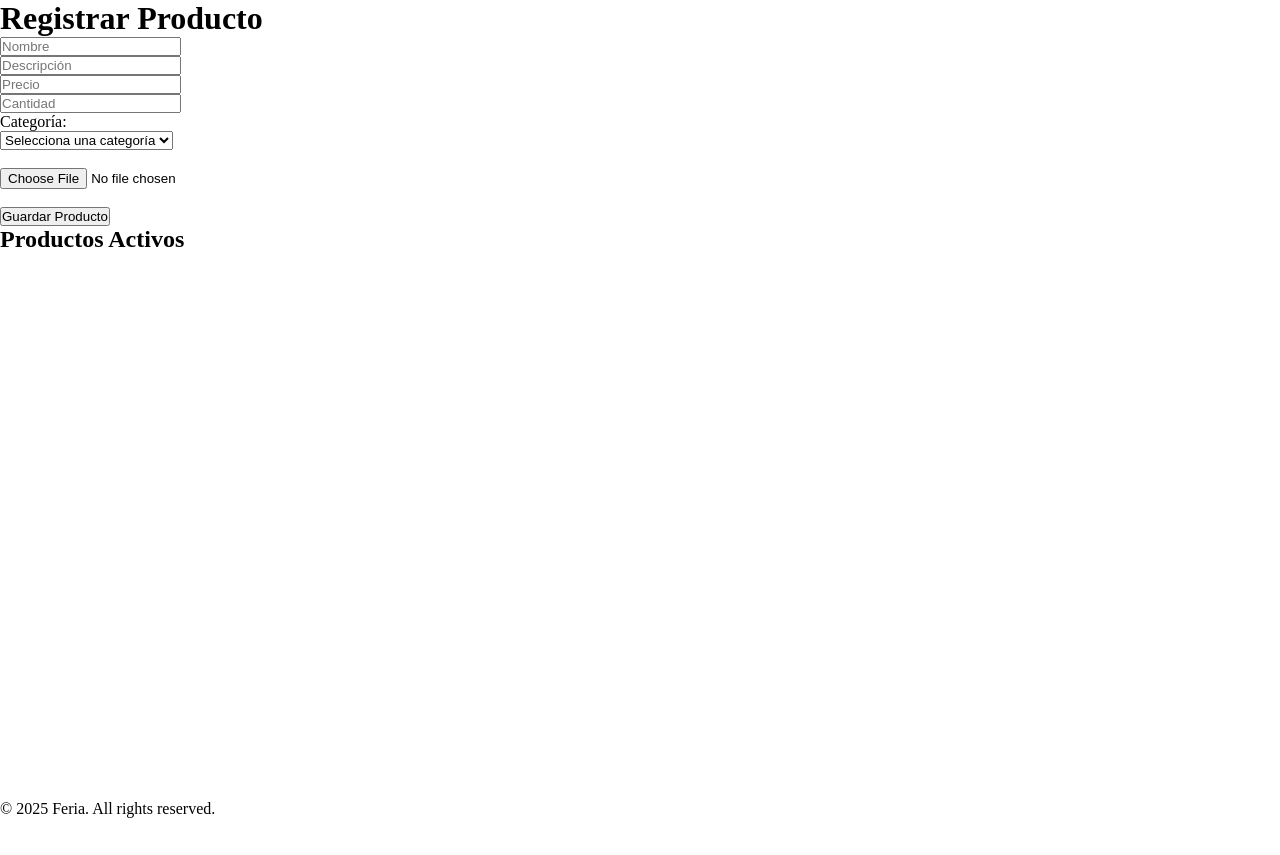
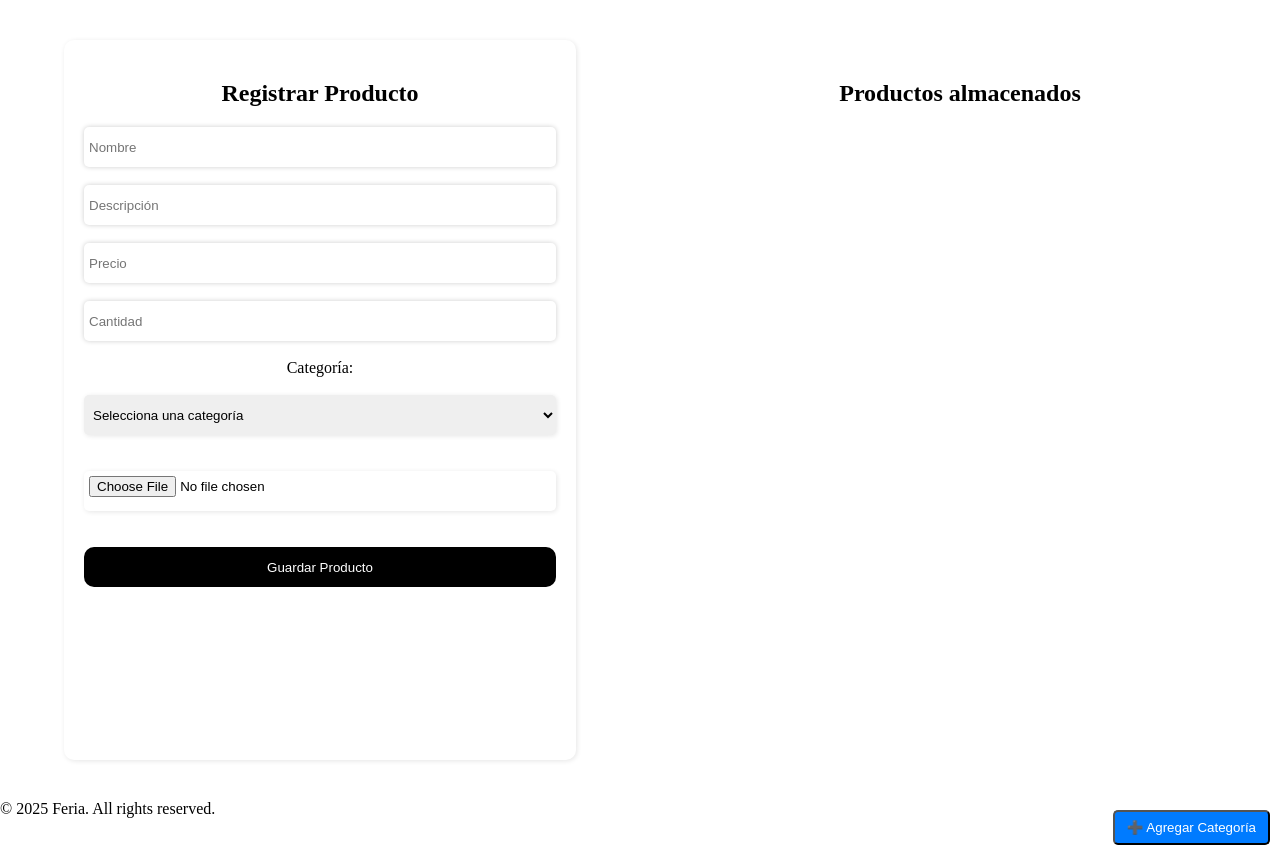
Before and after one commit to Enrique094/Feria, a Flask app: page /productos in a window 1280 px wide. Shown: the part 50-905 px from the top of the page. Before the commit the page ends 868 px from the top, so only its background shows below. Run offline with Flask 3, Linux system fonts and the light colour scheme; data that the repository does not hold is empty.

Commit message:
05-06
Se agrego la opcion de agregar categorias en la opcion de productos, ambos con css incluido

```diff
--- a/BDD2.SQL
+++ b/BDD2.SQL
@@ -37,7 +37,7 @@ CREATE TABLE cliente (
     id_cliente INT AUTO_INCREMENT PRIMARY KEY,
     nombre VARCHAR(20),
     apellido VARCHAR(20),
-    id_rango VARCHAR(),
+    id_rango INT,
     tel VARCHAR(15),
     dui VARCHAR(10),
     correo VARCHAR(30),
--- a/Templates/productos_blob.html
+++ b/Templates/productos_blob.html
@@ -1,8 +1,17 @@
 {% extends "layout.html" %}
 
 {% block content %}
-    <h1>Registrar Producto</h1>
+
+<head>
+    <link rel="stylesheet" href="{{ url_for('static', filename='css/productos.css') }}">
+</head>
+<section class="Producto">
+
+<div class="Formulario" style="width: 50%; align-items: center; justify-content: center; display: flex; flex-direction: column;">
+
+
     <form action="{{ url_for('productos') }}" method="POST" enctype="multipart/form-data">
+      <h1>Registrar Producto</h1>
         <input type="text" name="nombre" placeholder="Nombre" required><br>
         <input type="text" name="descripcion" placeholder="Descripción" required><br>
         <input type="number" name="precio" step="0.01" placeholder="Precio" required><br>
@@ -30,13 +39,44 @@
       {% endif %}
     {% endwith %}
 
-    <h2>Productos Activos</h2>
+</div>
+
+<div style="width: 50%; height: 80%; display: flex; flex-direction: column; align-items: center; overflow-y: scroll;">
+
+    <h2>Productos almacenados</h2>
     <ul>
         {% for p in productos %}
             <li>
                 <strong>{{ p[1] }}</strong> - {{ p[2] }} - ${{ p[3] }}<br>
-
+                <img class="img_product" src="{{ url_for('obtener_imagen', producto_id=p[0]) }}" alt="{{ p[1] }}"  width="120" height="120" >
             </li>
         {% endfor %}
     </ul>
+</div>
+</section>
+
+<div style="display: flex; justify-content: flex-end; width: 100%;">
+  <button onclick="toggleCategoriaForm()" type="button" style="margin: 10px; text-decoration: none; padding: 8px 12px; background-color: #007BFF; color: white; border-radius: 5px;">➕ Agregar Categoría</button>
+</div>
+
+
+<section class="Categoria">
+    <div id="categoriaForm" style="display: none; margin-top: 20px; border-top: 1px solid #ccc; padding-top: 20px;">
+    <h2>Agregar Nueva Categoría</h2>
+    <form action="{{ url_for('agregar_categoria') }}" method="POST">
+        <input type="text" name="nombre_categoria" placeholder="Nombre de categoría" required><br>
+        <input type="text" name="descripcion_categoria" placeholder="Descripción" required><br>
+        <button type="submit">Agregar Categoría</button>
+    </form>
+  </div>
+</section>
+
+
+
+<script>
+    function toggleCategoriaForm() {
+        var form = document.getElementById('categoriaForm');
+        form.style.display = (form.style.display === 'none') ? 'block' : 'none';
+    }
+</script>
 {% endblock %}
--- a/app.py
+++ b/app.py
@@ -94,6 +94,13 @@ def productos():
 
             conn.commit()
             flash("✅ Producto creado exitosamente")
+            nombre = ''
+            descripcion = ' '
+            precio = ' ' # es INT en tu tabla
+            stock = ' ' # aquí lo llamas stock
+            categoria = ' '
+            imagen_file = request.files['imagen']
+
         except Exception as e:
             flash(f"❌ Error al insertar producto: {str(e)}")
         finally:
@@ -135,10 +142,39 @@ def obtener_imagen(producto_id):
     conn.close()
 
     if result and result[0]:
-        return send_file(io.BytesIO(result[0]), mimetype='image/jpeg')
+        return send_file(
+            io.BytesIO(result[0]),
+            mimetype='image/jpeg')
     else:
         # Imagen no disponible
         return '', 204  # No Content
 
+@app.route('/agregar_categoria', methods=['POST'])
+def agregar_categoria():
+    nombre = request.form.get('nombre_categoria')
+    descripcion = request.form.get('descripcion_categoria')
+
+    if not nombre:
+        flash("❌ El nombre de la categoría es obligatorio.")
+        return redirect(url_for('productos'))
+
+    try:
+        conn = get_connection()
+        cursor = conn.cursor()
+        cursor.execute("INSERT INTO categoria (nombre, descripcion) VALUES (%s, %s)", (nombre, descripcion))
+        conn.commit()
+        flash("✅ Categoría agregada exitosamente.")
+    except Exception as e:
+        flash(f"❌ Error al agregar categoría: {str(e)}")
+    finally:
+        if cursor:
+            cursor.close()
+        if conn:
+            conn.close()
+
+    return redirect(url_for('productos'))
+
+
+
 if __name__ == "__main__":
     app.run(debug=True)
--- /dev/null
+++ b/static/css/productos.css
@@ -0,0 +1,148 @@
+.Producto {
+    display: flex;
+    flex-direction: row;
+    justify-content: space-between;
+    align-items: center;
+    width: 100%;
+    height: 100vh;
+}
+
+/* ----- FORMULARIO GENERAL ----- */
+.Formulario {
+    display: flex;
+    flex-direction: column;
+    align-items: center;
+    justify-content: center;
+    width: 50%;
+    height: 100%;
+}
+
+.Formulario h1 {
+    margin: 20px;
+}
+
+.Formulario form {
+    display: flex;
+    flex-direction: column;
+    align-items: center;
+    width: 80%;
+    height: 90%;
+    padding: 20px;
+    border-radius: 10px;
+    box-shadow: 1px 1px 5px rgba(0, 0, 0, 0.1);
+}
+
+.Formulario input,
+.Formulario select,
+.Formulario button {
+    width: 100%;
+    height: 40px;
+    box-sizing: border-box;
+    border-radius: 5px;
+    padding-left: 5px;
+}
+
+.Formulario input {
+    padding: 5px;
+    outline: none;
+    border: none;
+    background-color: white;
+    box-shadow: 0 0 5px rgba(0, 0, 0, 0.2);
+}
+
+.Formulario select {
+    padding: 5px;
+    border: none;
+    cursor: pointer;
+    color: #000;
+    box-shadow: 1px 1px 5px rgba(0, 0, 0, 0.1);
+}
+
+.Formulario button {
+    background-color: #000;
+    color: white;
+    border: none;
+    cursor: pointer;
+    border-radius: 10px;
+    padding: 5px;
+}
+
+/* Estilo específico para input tipo archivo */
+.Formulario input[type="file"] {
+    display: flex;
+    flex-direction: column;
+    align-items: center;
+    justify-content: center;
+    box-shadow: 1px 1px 5px rgba(0, 0, 0, 0.1);
+    cursor: pointer;
+}
+
+/* Imagen del producto */
+.img_product {
+    text-align: center;
+    display: block;
+    margin: 12px auto 0 auto;
+    max-width: 200px;
+    height: auto;
+    border-radius: 8px;
+}
+
+/* ----- CATEGORÍA ----- */
+.Categoria {
+    width: auto;
+    height: auto;
+    text-align: center;
+    justify-content: space-between;
+    align-items: center;
+}
+
+.Categoria h2 {
+    padding: 20px;
+    text-align: center;
+}
+
+.Categoria form {
+    width: 100%;
+    height: 60%;
+    box-sizing: border-box;
+    border-radius: 10px;
+    box-shadow: 1px 1px 5px rgba(0, 0, 0, 0.1);
+    align-items: center;
+}
+
+.Categoria input,
+.Categoria select,
+.Categoria button {
+    width: 65%;
+    height: 40px;
+    box-sizing: border-box;
+    border-radius: 5px;
+    padding-left: 5px;
+}
+
+.Categoria input {
+    padding: 10px;
+    outline: none;
+    border: none;
+    background-color: white;
+    box-shadow: 0 0 5px rgba(0, 0, 0, 0.2);
+}
+
+.Categoria select {
+    padding: 5px;
+    border: none;
+    cursor: pointer;
+    color: #000;
+    box-shadow: 1px 1px 5px rgba(0, 0, 0, 0.1);
+}
+
+.Categoria button {
+    width: 175px;
+    height: 30px;
+    background-color: #000;
+    color: white;
+    border: none;
+    cursor: pointer;
+    border-radius: 10px;
+    padding: 5px;
+}
```
Also changed, not shown: README.md.
